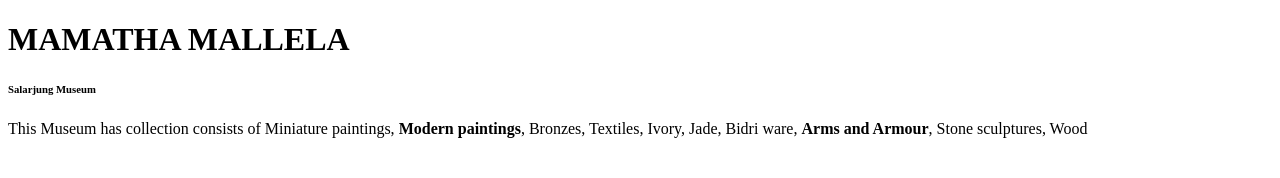
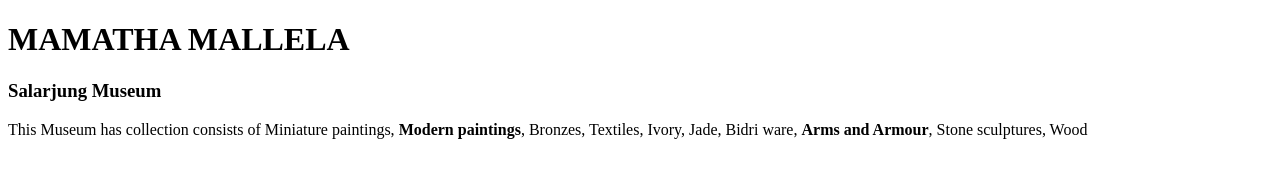
Before and after one commit to 44-563-Web-Apps-F22/44563-webapps-assignment-3-Mamatha-Mallela, a plain HTML site: page index.html in a window 1280 px wide. Drawn offline with Linux system fonts and the light colour scheme.

Commit message:
Added my favourite museum

```diff
--- a/index.html
+++ b/index.html
@@ -5,7 +5,7 @@
 </head>
 <body>
     <h1>MAMATHA MALLELA</h1>
-    <h6>Salarjung Museum</h6>
+    <h3>Salarjung Museum</h3>
     <p>This Museum has collection consists of Miniature paintings,
         <b>Modern paintings</b>, Bronzes, Textiles, Ivory, Jade,
         Bidri ware, <b>Arms and Armour</b>, Stone sculptures, Wood</p>
```
